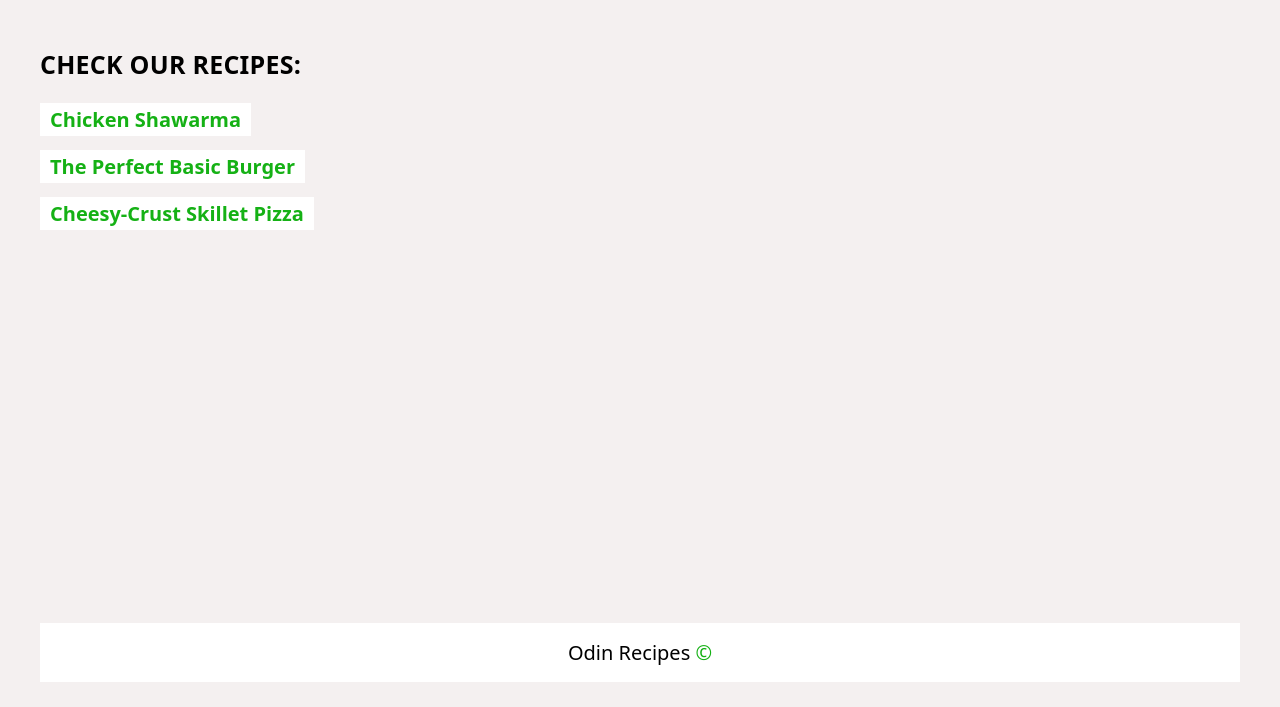
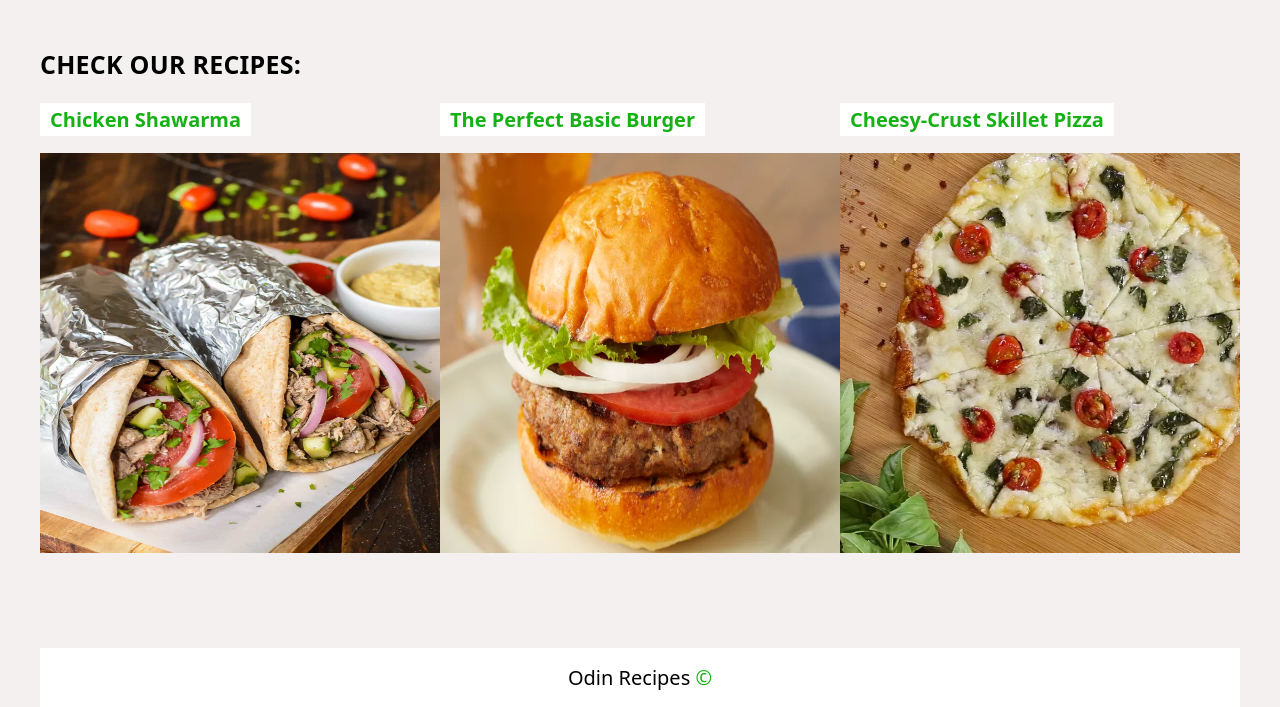
Before and after one commit to Jeetender1621/odin-recipes, a plain HTML site: page index.html in a window 1280 px wide. Shown: the part 118-825 px from the top of the page. Before the commit the page ends 800 px from the top, so only its background shows below. Drawn offline with Linux system fonts and the light colour scheme.

Commit message:
Add images to index.html

```diff
--- a/index.html
+++ b/index.html
@@ -12,10 +12,19 @@
     </div>
     <div class="container">
     <h2>Check Our Recipes:</h2>
-    <ul>
+    <ul class="featured">
+    <div class="img-link">
     <li><a href="./recipes/chickenshawarma.html">Chicken Shawarma</a></li>
+    <img src ="./imgs/chickenshawarma.jpg" alt = "chicken shawarma in half" height="200" width="300"/>
+    </div>
+    <div class="img-link">
     <li><a href="./recipes/basicburger.html">The Perfect Basic Burger</a></li>
+    <img src ="./imgs/basicburger.jpg" alt = "The Perfect Basic Burger" height="200" width="300"/>
+    </div>
+    <div class="img-link">
     <li><a href="./recipes/cheesyskilletpizza.html">Cheesy-Crust Skillet Pizza</a></li>
+    <img src ="./imgs/cheesyskilletpizza.jpg" alt = "Cheesy-Crust Skillet Pizza" height="200" width="300"/>
+    </div>
     </div>
     <footer>Odin Recipes <span class="copyright">&copy;</span></footer>
 </ul>
--- a/styles/styles.css
+++ b/styles/styles.css
@@ -16,6 +16,9 @@ body{
 .container{
     flex-grow: 1;
     margin: 50px 0;
+}
+.featured{
+    display: flex;
 }
 
 h1{
```
